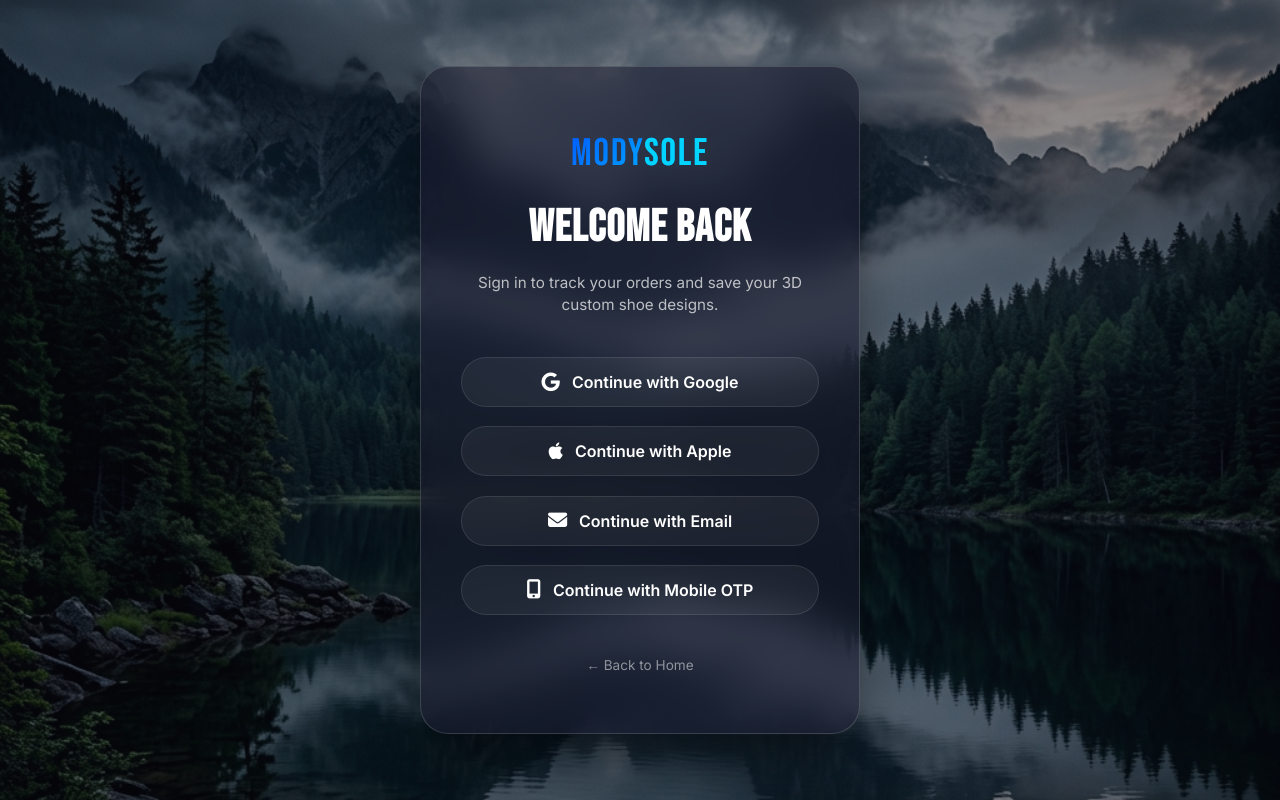
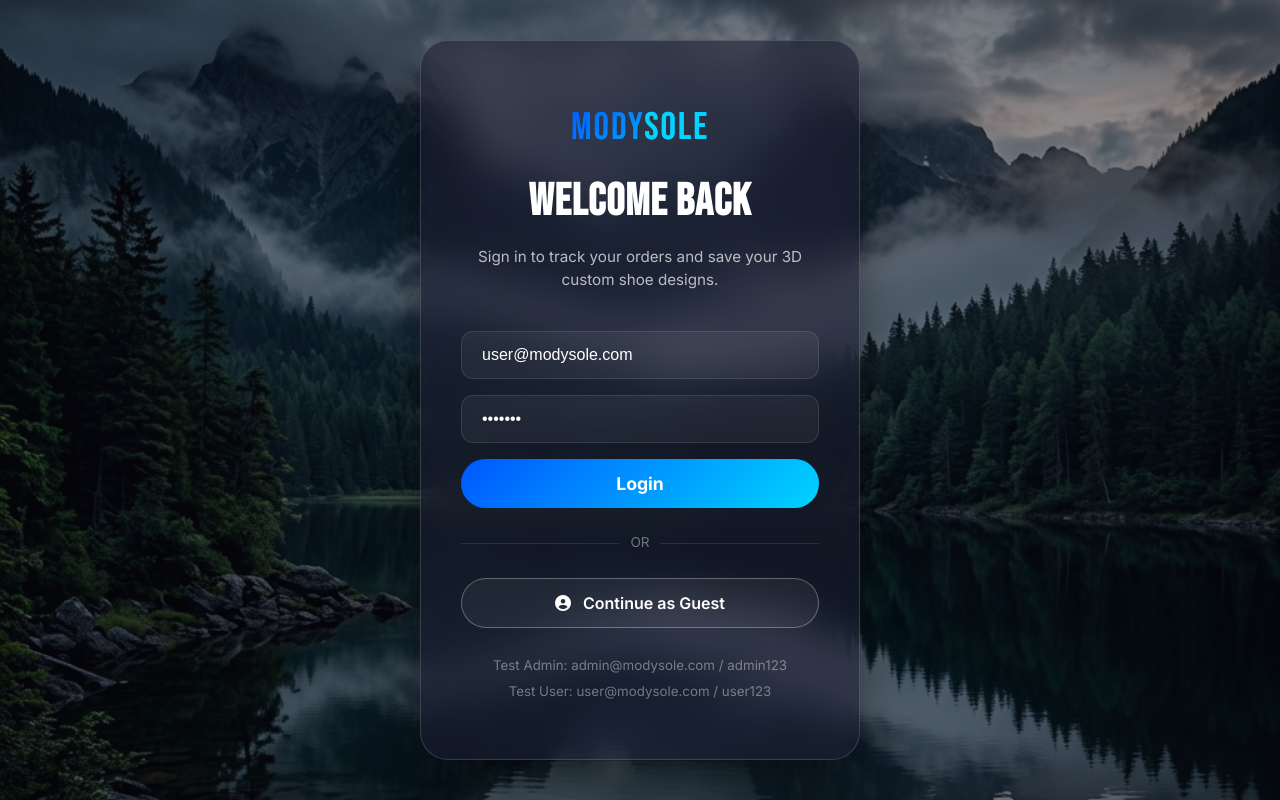
Before and after one commit to Shahuraj-CODM/ModySole, a website: page login.html in a window 1280 px wide. Drawn offline with nearby package versions, Linux system fonts and the light colour scheme; no server answers.

Commit message:
Update Wed 04/29/2026 20:18

```diff
--- a/css/login.css
+++ b/css/login.css
@@ -56,10 +56,71 @@
   line-height: 1.5;
 }
 
-.login-methods {
+.login-form {
   display: flex;
   flex-direction: column;
-  gap: 1.2rem;
+  gap: 1rem;
+}
+
+.login-input {
+  width: 100%;
+  padding: 14px 20px;
+  border-radius: 12px;
+  background: rgba(255, 255, 255, 0.05);
+  border: 1px solid rgba(255, 255, 255, 0.1);
+  color: #fff;
+  font-size: 1rem;
+  outline: none;
+  transition: all 0.3s ease;
+}
+
+.login-input:focus {
+  border-color: var(--cyan);
+  background: rgba(255, 255, 255, 0.1);
+}
+
+.login-submit {
+  width: 100%;
+  padding: 14px;
+  border-radius: 50px;
+  background: linear-gradient(135deg, var(--primary), var(--cyan));
+  color: #fff;
+  font-size: 1.1rem;
+  font-weight: bold;
+  border: none;
+  cursor: pointer;
+  transition: transform 0.3s, box-shadow 0.3s;
+}
+
+.login-submit:hover {
+  transform: translateY(-2px);
+  box-shadow: 0 10px 20px rgba(0, 212, 255, 0.3);
+}
+
+.divider {
+  display: flex;
+  align-items: center;
+  text-align: center;
+  margin: 1.5rem 0;
+  color: rgba(255, 255, 255, 0.4);
+  font-size: 0.85rem;
+}
+
+.divider::before,
+.divider::after {
+  content: '';
+  flex: 1;
+  border-bottom: 1px solid rgba(255, 255, 255, 0.1);
+}
+
+.divider span {
+  padding: 0 10px;
+}
+
+.test-creds {
+  margin-top: 1.5rem;
+  color: rgba(255, 255, 255, 0.4);
+  line-height: 1.6;
 }
 
 .login-btn-option {
@@ -79,29 +140,10 @@
   transition: all 0.3s ease;
 }
 
-.login-btn-option:hover {
-  background: rgba(255, 255, 255, 0.15);
-  transform: translateY(-2px);
-  box-shadow: 0 5px 15px rgba(0, 0, 0, 0.2);
+.login-btn-option.guest {
+  border-color: rgba(255, 255, 255, 0.3);
 }
-
-.login-btn-option.google:hover { border-color: #DB4437; color: #DB4437; }
-.login-btn-option.apple:hover { border-color: #fff; color: #fff; }
-.login-btn-option.email:hover { border-color: var(--cyan); color: var(--cyan); }
-.login-btn-option.mobile:hover { border-color: var(--primary); color: var(--primary); }
-
-.login-btn-option i {
-  font-size: 1.2rem;
+.login-btn-option.guest:hover {
+  background: rgba(255, 255, 255, 0.1);
+  border-color: #fff;
 }
-
-.back-to-home {
-  display: inline-block;
-  margin-top: 2.5rem;
-  font-size: 0.85rem;
-  color: rgba(255, 255, 255, 0.5);
-  transition: color 0.3s;
-}
-
-.back-to-home:hover {
-  color: var(--cyan);
-}
--- a/js/app.js
+++ b/js/app.js
@@ -219,6 +219,7 @@ function filterProducts(cat, btn) {
 
 // ===================== CART FUNCTIONS =====================
 window.addToCart = function(id, name, price, img) {
+  if (checkGuestAction()) return;
   cart.push({ id, name, price: Number(price), img });
   saveCart();
   updateCartCount();
@@ -399,49 +400,91 @@ window.addEventListener('scroll', () => {
 });
 
 // ===================== AUTHENTICATION =====================
-const PROTECTED_ROUTES = ['shop.html', 'customizer.html', 'cart.html'];
-
 function checkAuth() {
-  const isLoggedIn = localStorage.getItem('ms_session_active') === 'true';
+  const session = localStorage.getItem('ms_session_active');
   const currentPage = window.location.pathname.split('/').pop() || 'index.html';
 
-  // 1. Route Protection: Redirect if accessing protected page while logged out
-  if (!isLoggedIn && PROTECTED_ROUTES.includes(currentPage)) {
+  // 1. Route Protection: Redirect if accessing ANY page while completely logged out
+  // Allow login.html and empty paths (if mapped to login) to be accessed
+  if (!session && currentPage !== 'login.html') {
     window.location.href = 'login.html';
     return;
   }
 
-  // 2. Prevent accessing login page if already logged in
-  if (isLoggedIn && currentPage === 'login.html') {
+  // 2. Prevent accessing login page if already logged in or guest
+  if (session && currentPage === 'login.html') {
     window.location.href = 'index.html';
     return;
   }
 
   // 3. Update Header Login/Logout Button
-  if (isLoggedIn) {
+  if (session) {
     document.querySelectorAll('.login-btn').forEach(btn => {
-      btn.innerHTML = '<i class="fas fa-sign-out-alt"></i> Logout';
+      btn.innerHTML = session === 'guest'
+        ? '<i class="fas fa-sign-in-alt"></i> Sign In'
+        : '<i class="fas fa-sign-out-alt"></i> Logout';
       btn.onclick = logout;
     });
   }
 }
 
-// Simulate OAuth login process
-function loginWith(provider) {
-  const btn = event.currentTarget;
-  const originalText = btn.innerHTML;
-  btn.innerHTML = `<i class="fas fa-spinner fa-spin"></i> Connecting...`;
+// Handle Form Login (Test Accounts)
+function handleLogin() {
+  const email = document.getElementById('login-email').value;
+  const pass = document.getElementById('login-password').value;
+  const btn = document.querySelector('.login-submit');
 
+  if ((email === 'admin@modysole.com' && pass === 'admin123') ||
+      (email === 'user@modysole.com' && pass === 'user123')) {
+
+    btn.innerHTML = `<i class="fas fa-spinner fa-spin"></i> Connecting...`;
+    setTimeout(() => {
+      localStorage.setItem('ms_session_active', email.split('@')[0]); // stores 'admin' or 'user'
+      window.location.href = 'index.html';
+    }, 800);
+  } else {
+    showToast('Invalid credentials. Check test logins.', 'error');
+  }
+}
+
+// Handle Guest Login
+function loginAsGuest() {
+  const btn = document.querySelector('.login-btn-option.guest');
+  btn.innerHTML = `<i class="fas fa-spinner fa-spin"></i> Entering as Guest...`;
   setTimeout(() => {
-    localStorage.setItem('ms_session_active', 'true');
+    localStorage.setItem('ms_session_active', 'guest');
     window.location.href = 'index.html';
-  }, 1200);
+  }, 800);
 }
 
 function logout(e) {
   if (e) e.preventDefault();
   localStorage.removeItem('ms_session_active');
-  window.location.reload();
+  window.location.href = 'login.html';
+}
+
+// Block guests from performing actions
+function checkGuestAction() {
+  const session = localStorage.getItem('ms_session_active');
+  if (session === 'guest') {
+    // Inject and show modal if it doesn't exist
+    if (!document.getElementById('guestBlockModal')) {
+      document.body.insertAdjacentHTML('beforeend', `
+        <div id="guestBlockModal" class="modal" style="display:flex;">
+          <div class="modal-content">
+            <span class="close-modal" onclick="this.parentElement.parentElement.remove()">×</span>
+            <h2>Action Restricted</h2>
+            <p>You must be logged in to perform these actions and save your cart.</p>
+            <button class="btn-primary" style="width:100%" onclick="logout()">Go to Login</button>
+          </div>
+        </div>
+      `);
+    } else {
+      document.getElementById('guestBlockModal').style.display = 'flex';
+    }
+    return true; // action blocked
+  }
+  return false; // action allowed
 }
 
 // ===================== INIT =====================
--- a/login.html
+++ b/login.html
@@ -17,22 +17,24 @@
       <h1>Welcome Back</h1>
       <p>Sign in to track your orders and save your 3D custom shoe designs.</p>
 
-      <div class="login-methods">
-        <button class="login-btn-option google" onclick="loginWith('Google')">
-          <i class="fab fa-google"></i> Continue with Google
-        </button>
-        <button class="login-btn-option apple" onclick="loginWith('Apple')">
-          <i class="fab fa-apple"></i> Continue with Apple
-        </button>
-        <button class="login-btn-option email" onclick="loginWith('Email')">
-          <i class="fas fa-envelope"></i> Continue with Email
-        </button>
-        <button class="login-btn-option mobile" onclick="loginWith('Mobile')">
-          <i class="fas fa-mobile-alt"></i> Continue with Mobile OTP
-        </button>
+      <div class="login-form">
+        <input type="email" id="login-email" placeholder="Email Address" class="login-input" value="user@modysole.com">
+        <input type="password" id="login-password" placeholder="Password" class="login-input" value="user123">
+        <button class="login-submit" onclick="handleLogin()">Login</button>
       </div>
 
-      <a href="index.html" class="back-to-home">← Back to Home</a>
+      <div class="divider">
+        <span>OR</span>
+      </div>
+
+      <button class="login-btn-option guest" onclick="loginAsGuest()">
+        <i class="fas fa-user-circle"></i> Continue as Guest
+      </button>
+
+      <div class="test-creds">
+        <small>Test Admin: admin@modysole.com / admin123</small><br>
+        <small>Test User: user@modysole.com / user123</small>
+      </div>
     </div>
   </div>
 
```
